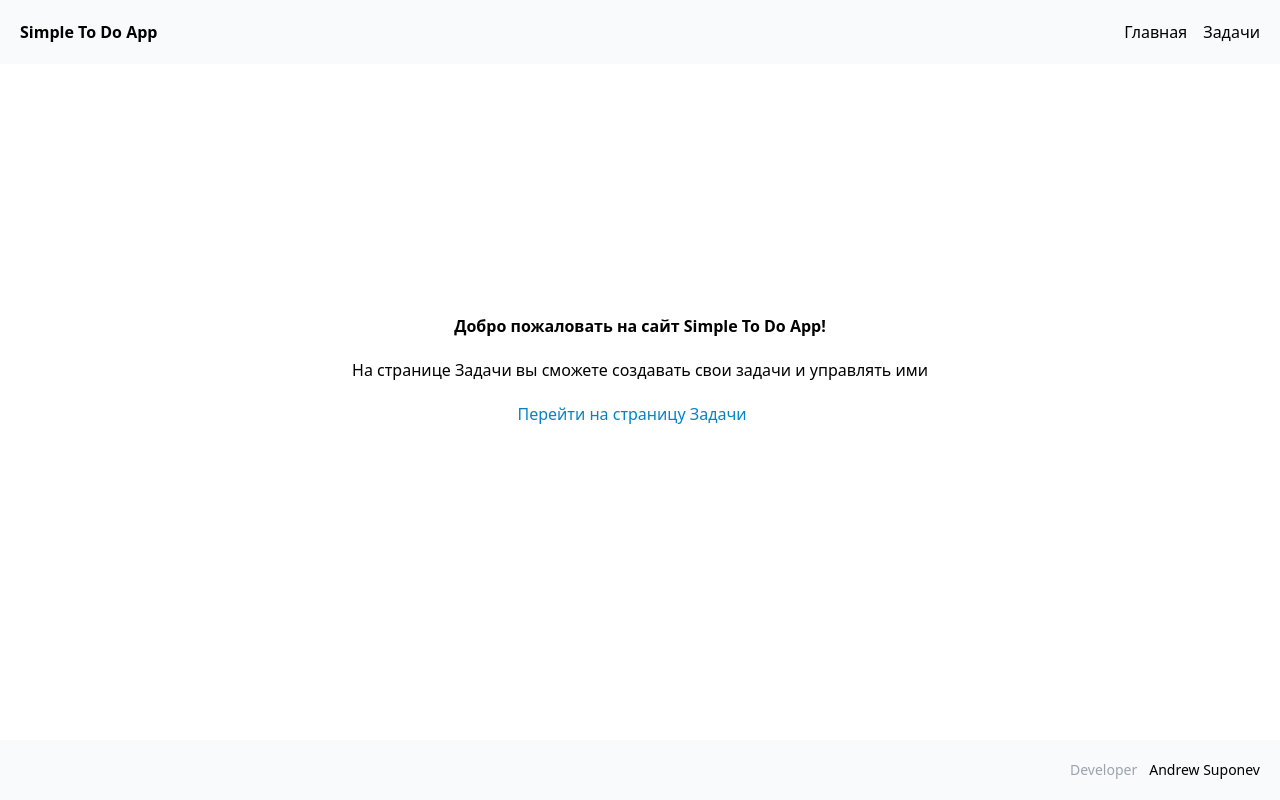
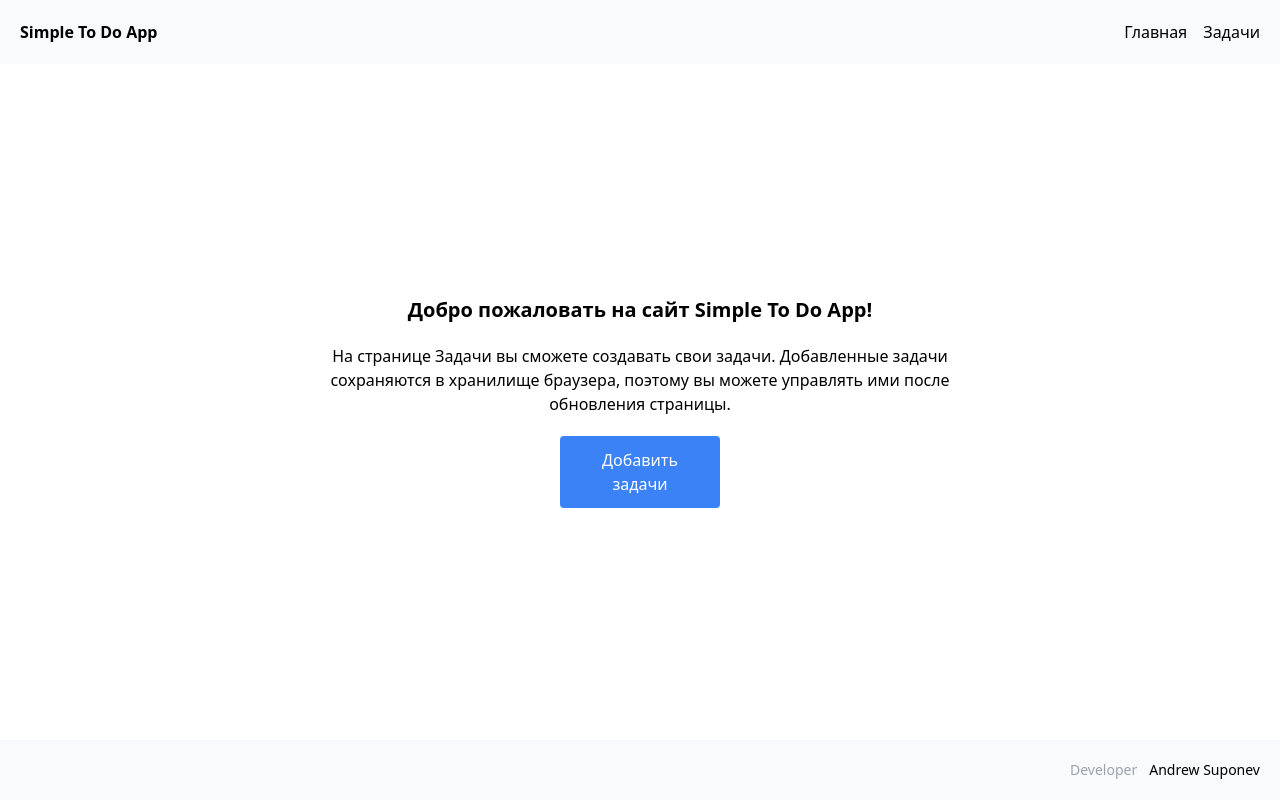
Before and after one commit to asuponev/simple-to-do-app-vue3, a Vue app: page / in a window 1280 px wide. Built offline with nearby package versions, Linux system fonts and the light colour scheme.

Commit message:
feat: update home styles

```diff
--- a/src/pages/HomePage.vue
+++ b/src/pages/HomePage.vue
@@ -1,21 +1,20 @@
 <script setup lang="ts">
-import { RouterLink } from 'vue-router'
+import UIButton from '@/components/UIButton.vue';
 </script>
 
 <template>
-  <main class="flex items-center justify-center">
-    <div class="container">
+  <main class="flex items-center justify-center mt-16">
+    <div class="container max-w-2xl">
       <div class="flex flex-col items-center justify-center">
-        <h1 class="font-bold">Добро пожаловать на сайт Simple To Do App!</h1>
-        <p class="my-5">
-          На странице Задачи вы сможете создавать свои задачи и управлять ими
+        <h1 class="font-bold text-center text-xl">
+          Добро пожаловать на сайт Simple To Do App!
+        </h1>
+        <p class="my-5 text-center">
+          На странице Задачи вы сможете создавать свои задачи. Добавленные
+          задачи сохраняются в хранилище браузера, поэтому вы можете управлять
+          ими после обновления страницы.
         </p>
-        <RouterLink
-            to="/todo"
-            class="text-sky-600 hover:text-sky-800 mr-4"
-          >
-            Перейти на страницу Задачи
-          </RouterLink>
+        <UIButton @click="$router.push('/todo')">Добавить задачи</UIButton>
       </div>
     </div>
   </main>
```
